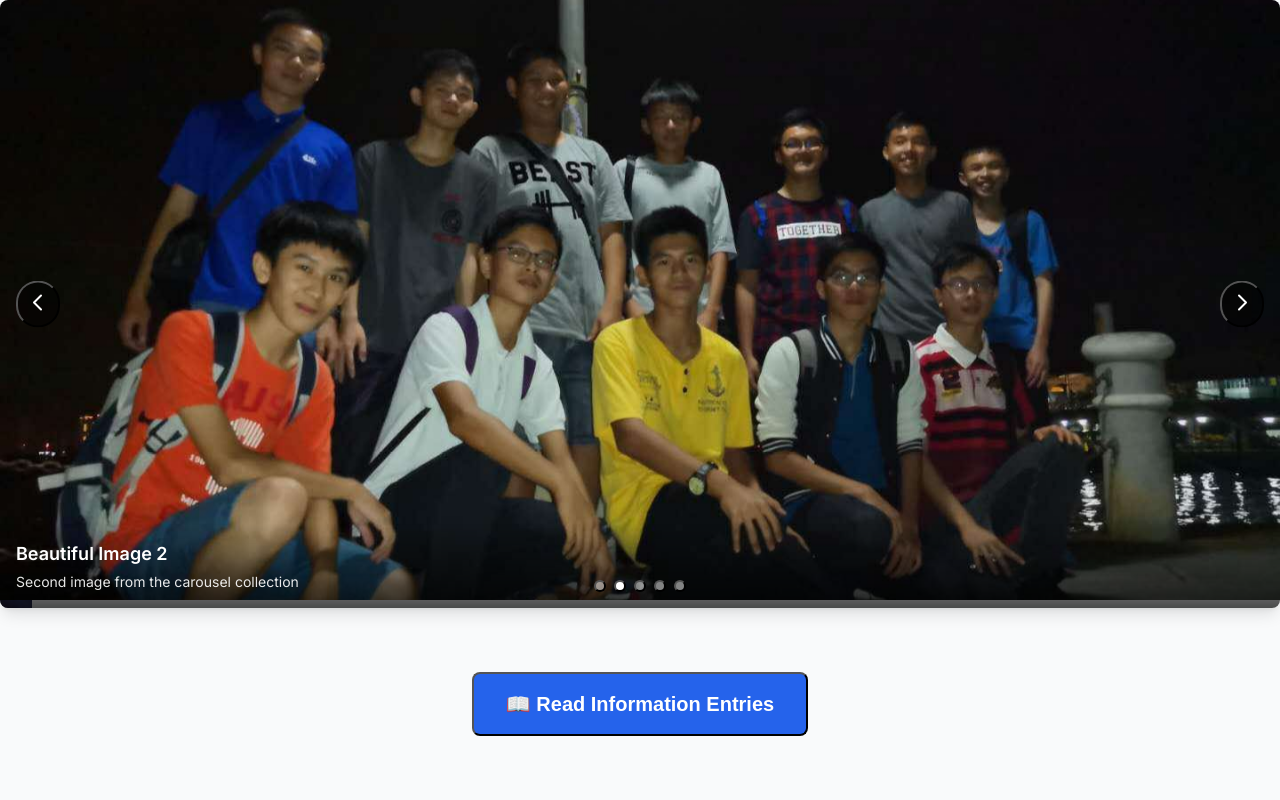
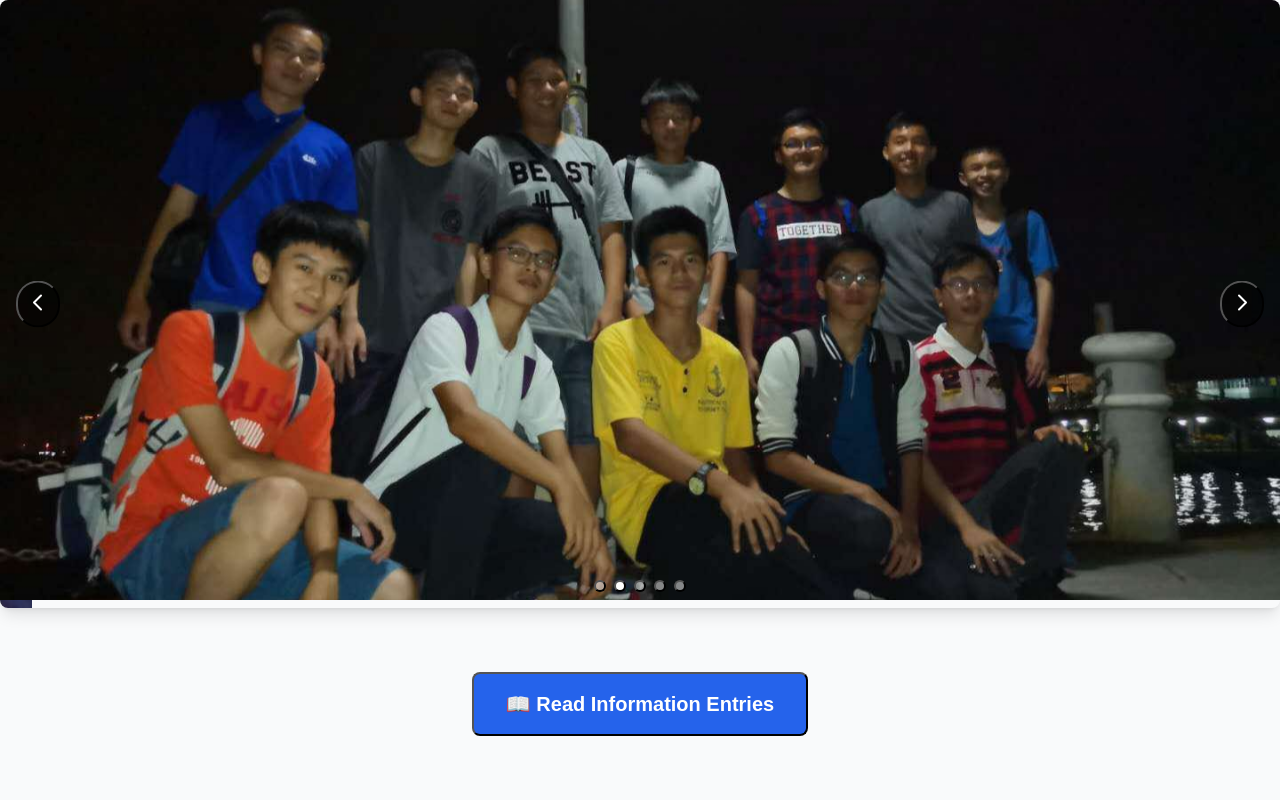
Before and after one commit to yjezean/mini_graduation_project, a Vue app: page / in a window 1280 px wide. Shown: the top 800 px of the page. Built offline with nearby package versions, Linux system fonts and the light colour scheme.

Commit message:
Remove title and description overlay from ImageCarousel component to streamline design and enhance visual clarity.

```diff
--- a/src/components/ImageCarousel/ImageCarousel.vue
+++ b/src/components/ImageCarousel/ImageCarousel.vue
@@ -23,17 +23,6 @@
           @load="onImageLoad"
           @error="onImageError"
         />
-        <div
-          v-if="image.title || image.description"
-          class="absolute bottom-0 left-0 right-0 bg-gradient-to-t from-black/70 to-transparent p-4 text-white"
-        >
-          <h3 v-if="image.title" class="text-lg font-semibold mb-1">
-            {{ image.title }}
-          </h3>
-          <p v-if="image.description" class="text-sm opacity-90">
-            {{ image.description }}
-          </p>
-        </div>
       </div>
     </div>
 
```
